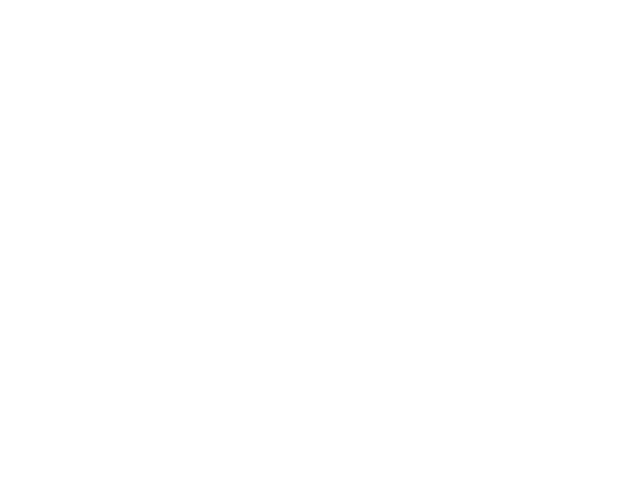
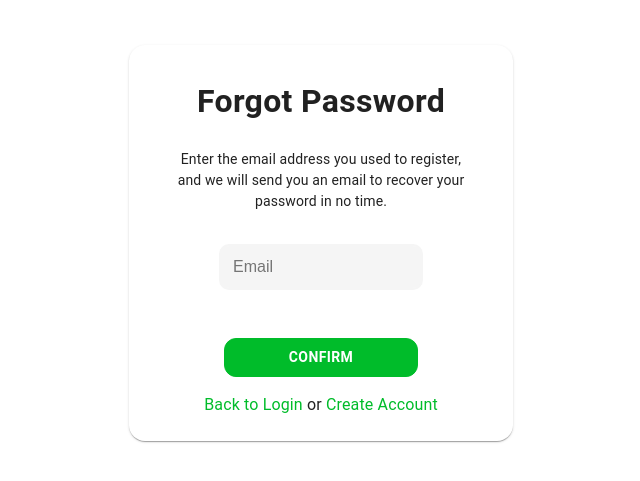
Before and after one commit to Gowripriya-Duraisamy/ExpenseTracker, a React (Create React App) app in the folder client/: page /forgotPassword in a window 1280 px wide. Before the commit this address had no page. Shown: the part 195-676 px from the top of the page, without its empty margins (319-959 px from the left). Built offline with nearby package versions, Linux system fonts and the light colour scheme.

Commit message:
Added UI design for forgotpassword

```diff
--- a/client/src/routes.tsx
+++ b/client/src/routes.tsx
@@ -1,14 +1,15 @@
 import { Routes, Route } from "react-router-dom";
 
 import Login from "./views/Login";
-
+import ForgotPassword from "./views/ForgotPassword";
 
 const RenderRoutes = () => {
-    return (
-        <Routes>
-            <Route path="/" element={<Login />}></Route>
-        </Routes>
-    )
-}
+  return (
+    <Routes>
+      <Route path="/" element={<Login />} />
+      <Route path="/forgotPassword" element={<ForgotPassword />} />
+    </Routes>
+  );
+};
 
 export default RenderRoutes;
--- /dev/null
+++ b/client/src/views/ForgotPassword/index.tsx
@@ -0,0 +1,38 @@
+import { Card, CardContent, Grid, Typography, Button } from "@mui/material";
+import { useRef } from "react";
+import classes from "./password.module.css";
+
+const ForgotPassword = () => {
+  const emailRef = useRef<HTMLInputElement | null>(null);
+
+  return (
+    <Grid className={classes.grid}>
+      <Card className={classes.card}>
+        <CardContent>
+          <Typography className={classes.header}>Forgot Password</Typography>
+          <Typography className={classes.hint}>
+            {" "}
+            Enter the email address you used to register, and we will send you
+            an email to recover your password in no time.
+          </Typography>
+          <input
+            ref={emailRef}
+            placeholder="Email"
+            name="email"
+            className={classes.field}
+          />
+          <Button className={classes.button} type="submit">
+            Confirm
+          </Button>
+          <Typography>
+            <span className={classes.redirect}>Back to Login</span>
+            <span> or </span>
+            <span className={classes.redirect}>Create Account</span>
+          </Typography>
+        </CardContent>
+      </Card>
+    </Grid>
+  );
+};
+
+export default ForgotPassword;
--- /dev/null
+++ b/client/src/views/ForgotPassword/password.module.css
@@ -0,0 +1,62 @@
+.card {
+    width: 30%;
+    margin: auto;
+    border-radius: 1rem;
+}
+
+.grid {
+    display: flex;
+    justify-content: center;
+    align-content: center;
+    margin: 15rem auto;
+}
+
+.header {
+    font-size: 2rem;
+    font-weight: bold;
+    padding: 1rem;
+}
+
+.hint {
+    margin: 0.5rem 2rem;
+    font-size: 14px;
+}
+
+.button {
+    background: #00bc2a;
+    padding: 6px;
+    border: 1px #00bc2a solid;
+    color: white;
+    border-radius: 12px;
+    display: flex;
+    width: 55%;
+    margin: 1rem auto;
+    margin-top: 3rem;
+    font-weight: bold;
+}
+
+.button:hover {
+    background-color: #0c710f;
+}
+
+.field {
+    background-color: #f5f5f5;
+    border: 2px solid #f5f5f5;
+    border-radius: 10px;
+    display: flex;
+    width: 50%;
+    padding: 12px;
+    margin: 1.5rem auto;
+    margin-top: 2rem;
+    font-size: 1rem;
+}
+
+.redirect{
+    color: #00bc2a;
+    padding: 1rem 0;
+}
+
+.redirect:hover{
+    cursor: pointer;
+    color: #0c710f;
+}
--- a/client/src/views/Login/GoogleLogin.tsx
+++ b/client/src/views/Login/GoogleLogin.tsx
@@ -21,6 +21,7 @@ const GoogleLogin = () => {
   return (
     <GoogleOAuthProvider clientId={process.env.REACT_APP_GOOGLE_CLIENT_ID || ""}>
       <GoogleSignIn
+        width="250"
         text="signin_with"
         onSuccess={handleLoginSuccess}
         onError={handleLoginError}
--- a/client/src/views/Login/ManualLogin.tsx
+++ b/client/src/views/Login/ManualLogin.tsx
@@ -11,8 +11,8 @@ const ManualLogin = () => {
   const [isLogin, setLogin] = useState(false);
 
   const handleButtonClick = () => {
-    setLogin(prevState => !prevState);
-  }
+    setLogin((prevState) => !prevState);
+  };
 
   return (
     <Formik
@@ -21,13 +21,13 @@ const ManualLogin = () => {
         password: "",
       }}
       onSubmit={(values) => {
-        if(values.email && values.password) {
+        if (values.email && values.password) {
           !isLogin && dispatch(register(values.email, values.password));
-            isLogin && dispatch(login(values.email, values.password))
+          isLogin && dispatch(login(values.email, values.password));
         }
       }}
     >
-      {({ values, handleChange }) => (
+      {({ values, handleChange, setFieldValue }) => (
         <Form>
           <Typography className={classes.fieldHeader}>
             Using Expense Tracker Account
@@ -47,15 +47,19 @@ const ManualLogin = () => {
             onChange={handleChange}
             className={classes.field}
           />
-            <Typography className={classes.password}>
-              Forgot Password
-            </Typography>
+          {!!isLogin && <Typography className={classes.password}>Forgot Password</Typography>}
           {!!isLogin && (
             <>
               <Button className={classes.loginButton} type="submit">
                 LOGIN
               </Button>
-                <Typography onClick={handleButtonClick}>
+              <Typography
+                onClick={() => {
+                  handleButtonClick();
+                  setFieldValue("email", "");
+                  setFieldValue("password", "");
+                }}
+              >
                 Don't have an account?{" "}
                 <span className={classes.register}>Register</span>
               </Typography>
@@ -63,13 +67,16 @@ const ManualLogin = () => {
           )}
           {!isLogin && (
             <>
-                <Button
-                  className={classes.loginButton}
-                  type="submit"
-                >
+              <Button className={classes.loginButton} type="submit">
                 REGISTER
               </Button>
-                <Typography onClick={handleButtonClick}>
+              <Typography
+                onClick={() => {
+                  handleButtonClick();
+                  setFieldValue("email", "");
+                  setFieldValue("password", "");
+                }}
+              >
                 Have an account?{" "}
                 <span className={classes.register}>Sign In</span>
               </Typography>
--- a/client/src/views/Login/login.module.css
+++ b/client/src/views/Login/login.module.css
@@ -1,5 +1,5 @@
 .card {
-    width: 50%;
+    width: 40%;
     margin: auto;
 }
 
@@ -13,8 +13,7 @@
 .header {
     font-size: 2rem;
     font-weight: bold;
-    padding: 1rem 2rem;
-    padding-left: 0;
+    padding: 1rem;
 }
 
 .field {
@@ -32,6 +31,7 @@
 .socialHeader {
     font-size: 14px;
     padding: 8px 0;
+    padding-bottom: 1.5rem;
     display: flex;
     justify-content: flex-start;
 }
```
Lines whose indentation alone changed are shown as unchanged.
